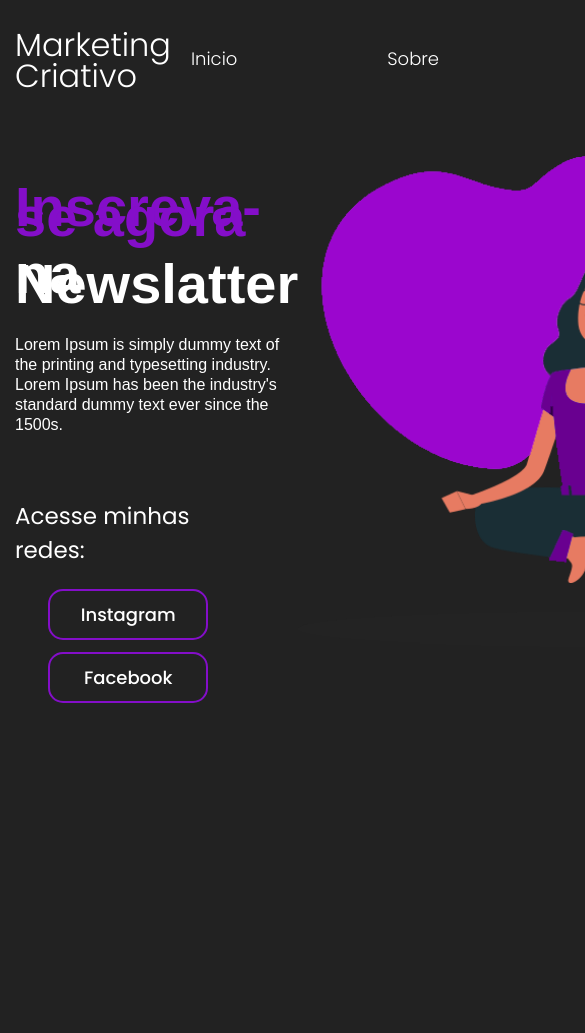
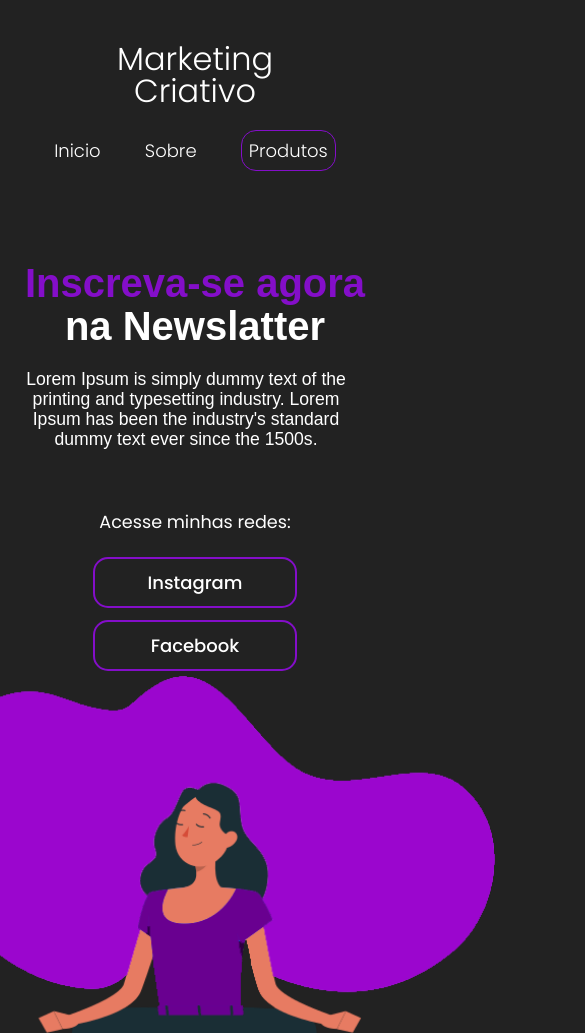
Before and after one commit to Pietroks/projeto-landing-page-site, a plain HTML site: page index.html in a window 390 px wide. Shown: the top 1033 px of the page, 585 px wide, since content can reach past the window. Before the commit the page ends 844 px from the top, so only its background shows below. Drawn offline with Linux system fonts and the light colour scheme.

Commit message:
Add files via upload

```diff
--- a/index.html
+++ b/index.html
@@ -6,6 +6,7 @@
     <meta name="viewport" content="width=device-width, initial-scale=1.0">
     <title>Projeto Site</title>
     <link rel="stylesheet" href="style.css">
+    <link rel="stylesheet" href="media.css">
 </head>
 <body>
     <header class="cabecalho">
--- /dev/null
+++ b/media.css
@@ -0,0 +1,66 @@
+@media screen and (max-width: 1200px) {
+
+    .cabecalho {
+        flex-direction: column;
+        justify-content: center;
+        padding-top: 5%;
+    }
+
+    .cabecalho-titulo {
+        align-items: center;
+        text-align: center;
+    }
+
+    .cabecalho-links {
+        gap: 10px;
+        align-items: center;
+        display: inline;
+        margin-top: 20px;
+        text-align: center;
+        justify-content: center;
+    }
+
+    #botao-destaque {
+        border: 1px solid rgb(132, 14, 201);;
+        padding: 7px;
+        border-radius: 15px;
+    }
+
+    main {
+        flex-direction: column;
+        margin-top: 80px;
+        align-items: center;
+        text-align: center;
+    }
+
+    .conteudo-principal-titulo {
+        font-size: 2.5rem;
+        line-height: 10px;
+    }
+
+    .conteudo-principal-paragrafo {
+        width: 95%;
+        padding-top: 5px;
+        font-size: 1.1rem;
+    }
+
+    .conteudo-principal-links {
+        margin: 0 auto;
+        width: 100%;
+    }
+
+    .conteudo-principal-links-texto {
+        font-size: 1.1rem;
+        margin-bottom: 0 auto;
+    }
+
+    .conteudo-principal-links-style {
+        width: 50%;
+        gap: 10px;
+    }
+
+    img {
+        width: 10%;
+        margin-top: 5px;
+    }
+}
```
